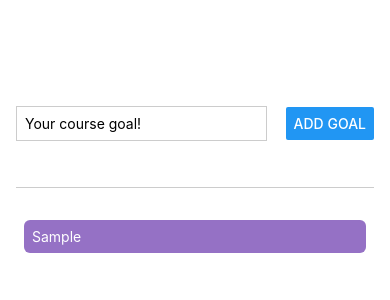
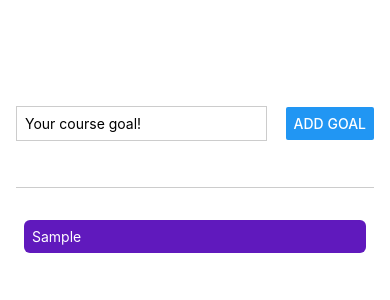
Before and after one commit to cherick04/RNCourse, a React Native app: screen / in a window 390 px wide. Both pictures are taken after typing "Sample" into the empty fields and a click on the button "ADD GOAL". Shown: the top 300 px of the page. Built offline with nearby package versions, Linux system fonts and the light colour scheme.

Commit message:
Adding an Android Ripple Effect & an iOS Alternative

```diff
--- a/components/GoalItem.js
+++ b/components/GoalItem.js
@@ -1,19 +1,16 @@
 import { StyleSheet, View, Text, Pressable } from "react-native";
 
 function GoalItem(props) {
-  function deleteGoalHandler() {
-    props.onDeleteItem(id);
-    setCourseGoals((currentCourseGoals) => {
-      return currentCourseGoals.filter((goal) => goal.id !== id);
-    });
-  }
-
   return (
-    <Pressable onPress={props.onDeleteItem.bind(this, props.id)}>
-      <View style={styles.goalLabel}>
+    <View style={styles.goalLabel}>
+      <Pressable
+        android_ripple={{ color: "#aaaaaa" }}
+        onPress={props.onDeleteItem.bind(this, props.id)}
+        style={({ pressed }) => pressed && styles.pressedItem}
+      >
         <Text style={styles.goalText}>{props.text}</Text>
-      </View>
-    </Pressable>
+      </Pressable>
+    </View>
   );
 }
 
@@ -21,12 +18,15 @@
 
 const styles = StyleSheet.create({
   goalLabel: {
-    padding: 8,
     margin: 8,
     borderRadius: 6,
-    backgroundColor: "#9571c5ff",
+    backgroundColor: "#6019bdff",
+  },
+  pressedItem: {
+    opacity: 0.5,
   },
   goalText: {
+    padding: 8,
     color: "white",
   },
 });
```
